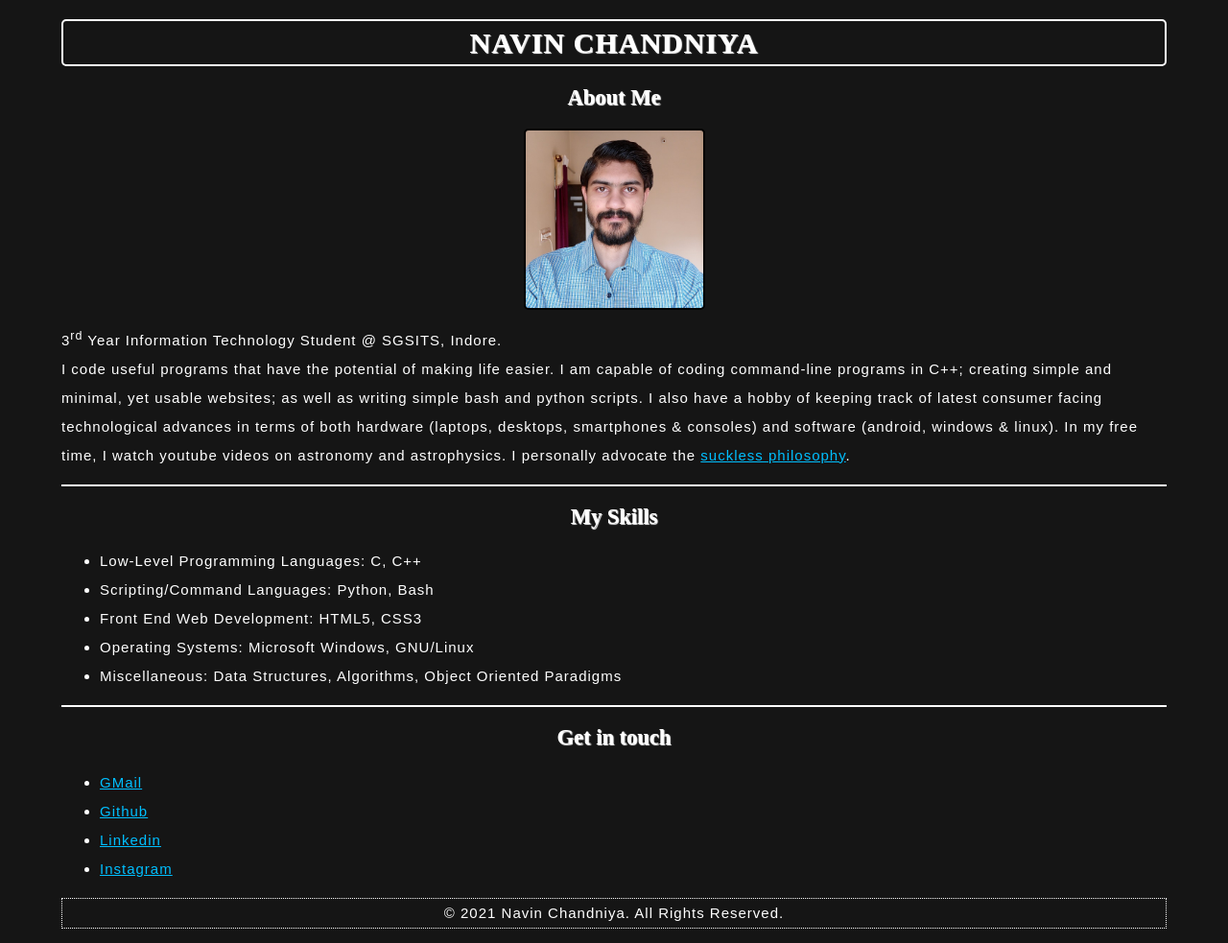
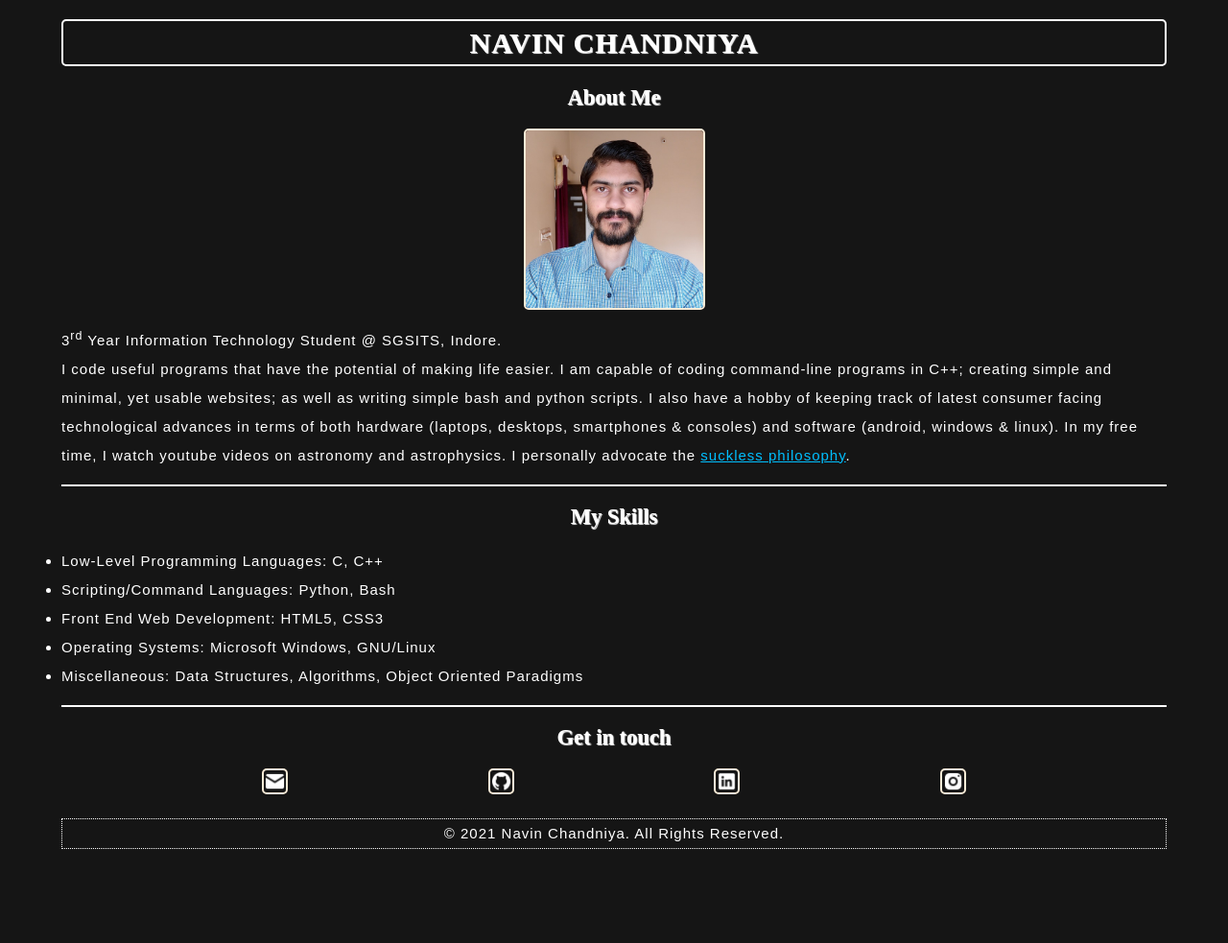
Before and after one commit to navinc22/navinc22.github.io, a plain HTML site: page index.html in a window 1280 px wide. Shown: the whole page at 96% size. After the commit the page ends 900 px from the top, so only its background shows below. Drawn offline with Linux system fonts and the light colour scheme.

Commit message:
iconssss
replace text with icons in contact section

```diff
--- a/index.html
+++ b/index.html
@@ -14,7 +14,7 @@
 <body>
     <h1>NAVIN CHANDNIYA</h1>
     <h2>About Me</h2>
-    <img src="pp.jpg" alt="A portrait of Navin Chandniya" width="185" height="185">
+    <img src="assets/pp.jpg" alt="A portrait of Navin Chandniya" width="185" height="185">
     <p>3<sup>rd</sup> Year Information Technology Student @ SGSITS, Indore.<br>I code useful programs that have the potential of making life easier. I am capable of coding command-line programs in C++; creating simple and minimal, yet usable websites; as well as writing simple bash and python scripts. I also have a hobby of keeping track of latest consumer facing technological advances in terms of both hardware (laptops, desktops, smartphones & consoles) and software (android, windows & linux). In my free time, I watch youtube videos on astronomy and astrophysics. I personally advocate the <a href="https://suckless.org/philosophy/" target="_blank">suckless philosophy</a>.</p>
     <hr>
     <h2>My Skills</h2>
@@ -27,11 +27,11 @@
     </ul>
     <hr>
     <h2>Get in touch</h2>
-    <ul>
-        <li><a href="mailto:srogers2204@gmail.com" target="_blank">GMail</a></li>
-        <li><a href="https://www.github.com/navinc22" target="_blank">Github</a></li>
-        <li><a href="https://linkedin.com/in/navinchandniya" target="_blank">Linkedin</a></li>
-        <li><a href="https://instagram.com/ultranvn" target="_blank">Instagram</a></li>
+    <ul class="contact">
+        <li><a href="mailto:srogers2204@gmail.com" target="_blank"><img class="contcon" src="assets/icons8-mail-96.png"></a></li>
+        <li><a href="https://www.github.com/navinc22" target="_blank"><img class="contcon" src="assets/icons8-github-96.png"></a></li>
+        <li><a href="https://linkedin.com/in/navinchandniya" target="_blank"><img class="contcon" src="assets/icons8-linkedin-96.png"></a></li>
+        <li><a href="https://instagram.com/ultranvn" target="_blank"><img class="contcon" src="assets/icons8-instagram-96.png"></a></li>
     </ul>
     <p style="font-size: 15px; text-align: center; border: 1px dotted white;">© 2021 Navin Chandniya. All Rights Reserved.</p>
 </body>
--- a/style.css
+++ b/style.css
@@ -23,7 +23,7 @@ h2 {
 img {
     display: block;
     margin: 0 auto;
-    border: 2px solid black;
+    border: 2px solid antiquewhite;
     border-radius: 5px;
 }
 
@@ -32,6 +32,7 @@ ul {
     font-family: sans-serif;
     letter-spacing: 1px;
     line-height: 2;
+    padding: 0;
 }
 
 a {
@@ -41,3 +42,17 @@ a {
 hr {
     border: 1px solid white;
 }
+
+.contact {
+    text-align: center;
+    padding: 0;
+}
+
+.contact li {
+    display: inline-block;
+    width: 20%;
+}
+
+.contcon {
+    width: 10%;
+}
```
Also changed, not shown: assets/icons8-github-96.png (added), assets/icons8-instagram-96.png (added), assets/icons8-linkedin-96.png (added), assets/icons8-mail-96.png (added), assets/pp.jpg (renamed from pp.jpg), assets/titlecon.svg (renamed from titlecon.svg).
